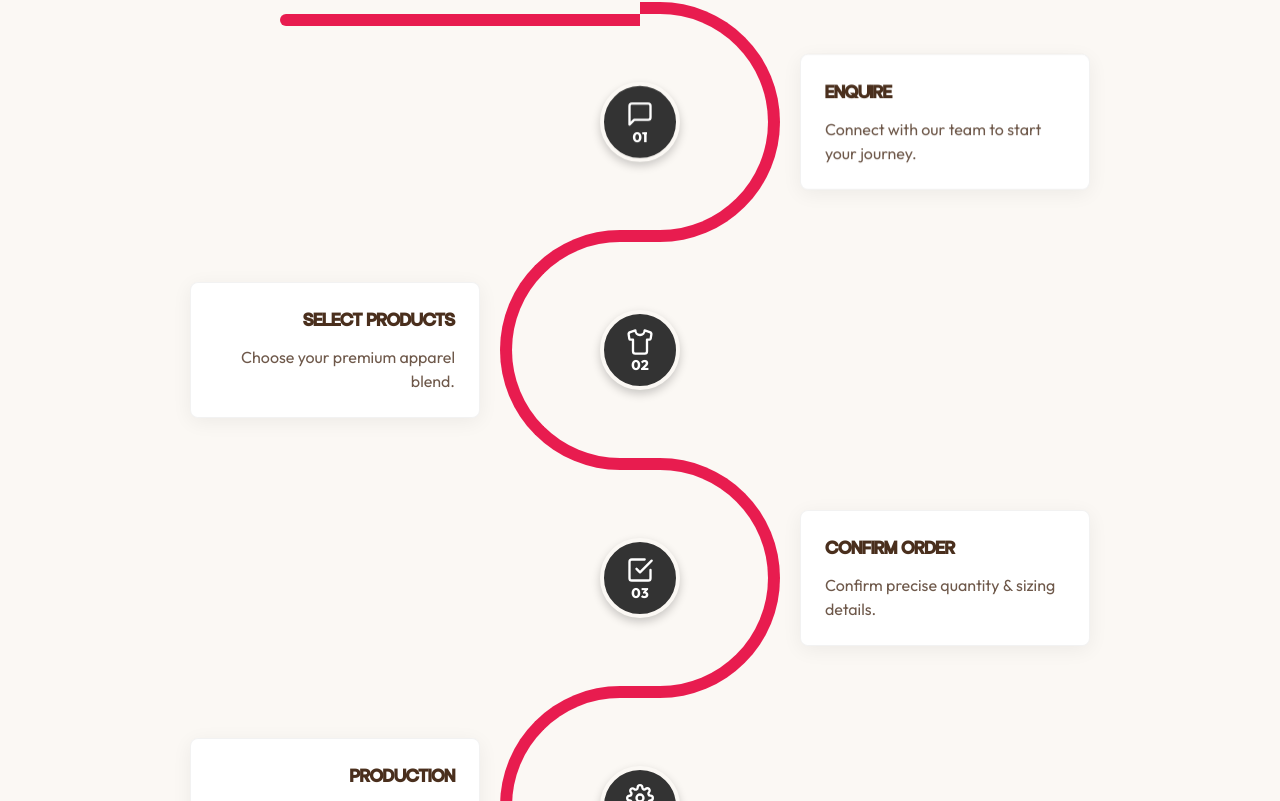
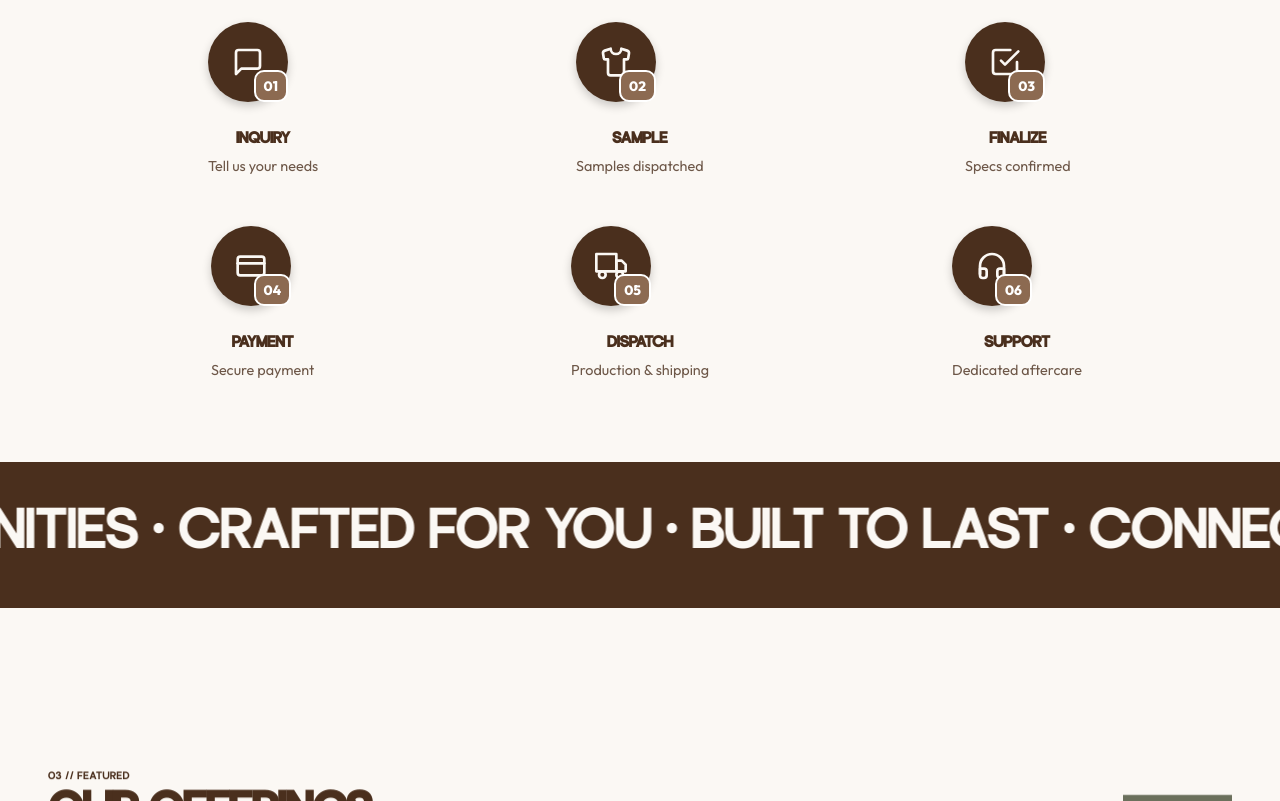
Before and after one commit to PTejasKr/alphaxgen, a Next.js app: page / in a window 1280 px wide. Shown: the part 2319-3120 px from the top of the page. Built offline with nearby package versions, Linux system fonts and the light colour scheme.

Commit message:
style: revert train mapping and use clean 3x2 grid for desktop process section

```diff
--- a/src/components/home/ProcessSection.module.css
+++ b/src/components/home/ProcessSection.module.css
@@ -24,241 +24,143 @@
   opacity: 0.8;
 }
 
-.timelineContainer {
+.compactBottom { padding-bottom: calc(var(--space-xl) / 2) !important; }
+
+/* ---------------------------------
+   MOBILE STICKY STACK LAYOUT
+   (Visible only on mobile)
+---------------------------------- */
+.mobileTimeline {
+  display: flex;
+  flex-direction: column;
+  gap: 40vh; /* Creates scrolling space between cards */
+  padding-bottom: 20vh;
   position: relative;
-  max-width: 900px;
-  margin: 0 auto;
-  padding-top: 24px;
-  padding-bottom: 24px;
 }
 
-.timelineStart {
-  position: absolute;
-  top: 24px;
-  left: 10%;
-  width: 40%;
-  height: 12px;
-  background-color: #E81C4F;
-  border-radius: 12px 0 0 12px;
+@media (min-width: 900px) {
+  .mobileTimeline {
+    display: none;
+  }
 }
 
-.timelineEnd {
-  position: absolute;
-  bottom: 24px;
-  right: 50%;
-  width: 40%;
-  height: 12px;
-  background-color: #E81C4F;
-  border-radius: 12px 0 0 12px;
+.mobileStepCard {
+  position: sticky;
+  width: 100%;
+  max-width: 500px;
+  margin: 0 auto;
 }
 
-.step {
-  position: relative;
+.mobileCardContent {
+  background: var(--white);
+  border: 1px solid rgba(0,0,0,0.05);
+  box-shadow: 0 10px 30px rgba(0,0,0,0.1);
+  border-radius: 12px;
+  padding: 1.5rem;
   display: flex;
   align-items: center;
-  min-height: 240px;
-  width: 100%;
+  gap: 1.5rem;
 }
 
-.step:not(:first-child) {
-  margin-top: -12px;
+.cardText {
+  display: flex;
+  flex-direction: column;
+  justify-content: center;
 }
 
-.curve {
-  position: absolute;
-  top: 0;
-  height: 100%;
-  width: 140px;
-  border: 12px solid #E81C4F;
+.stepIconWrap {
+  position: relative;
+  width: 60px;
+  height: 60px;
+  background-color: var(--ink);
+  color: var(--paper);
+  border-radius: 50%;
+  display: flex;
+  align-items: center;
+  justify-content: center;
+  flex-shrink: 0;
+  box-shadow: 0 4px 10px rgba(0,0,0,0.2);
 }
 
-.stepOdd {
-  justify-content: flex-end;
-}
-
-.stepOdd .curve {
-  left: 50%;
-  border-left: none;
-  border-radius: 0 999px 999px 0;
-}
-
-.stepEven {
-  justify-content: flex-start;
-}
-
-.stepEven .curve {
-  right: 50%;
-  border-right: none;
-  border-radius: 999px 0 0 999px;
-}
-
-.circle {
-  position: absolute;
-  left: 50%;
-  top: 50%;
-  transform: translate(-50%, -50%);
-  width: 80px;
-  height: 80px;
-  background-color: #333;
-  color: #fff;
-  border-radius: 50%;
-  display: flex;
-  flex-direction: column;
-  align-items: center;
-  justify-content: center;
-  z-index: 5;
-  box-shadow: 0 4px 10px rgba(0,0,0,0.2);
-  border: 4px solid var(--paper);
-}
-
-.circle svg {
-  width: 28px;
-  height: 28px;
-  stroke: #fff;
+.stepIconWrap svg {
+  width: 24px;
+  height: 24px;
+  stroke: var(--paper);
   fill: none;
-  margin-bottom: 2px;
 }
 
 .stepNumber {
-  font-size: 14px;
+  position: absolute;
+  bottom: -5px;
+  right: -5px;
+  background: var(--accent);
+  color: var(--white);
+  font-size: 0.7rem;
   font-weight: 800;
-  line-height: 1;
-}
-
-.contentBox {
-  background: var(--white);
-  padding: 24px;
-  border-radius: 8px;
-  box-shadow: 0 4px 20px rgba(0,0,0,0.06);
-  border: 1px solid rgba(0,0,0,0.05);
-  width: calc(50% - 160px);
-  position: absolute;
-  top: 50%;
-  transform: translateY(-50%);
-  z-index: 3;
-}
-
-.stepOdd .contentBox {
-  left: calc(50% + 160px);
-  text-align: left;
-}
-
-.stepEven .contentBox {
-  right: calc(50% + 160px);
-  text-align: right;
+  padding: 2px 6px;
+  border-radius: 10px;
+  border: 2px solid var(--white);
 }
 
 .stepTitle {
   font-family: var(--font-heading), sans-serif;
-  font-size: 1.25rem;
+  font-size: 1.1rem;
   font-weight: 700;
   text-transform: uppercase;
-  margin-bottom: 0.5rem;
+  margin-bottom: 0.25rem;
   color: var(--ink);
 }
 
 .stepDesc {
-  font-size: 1rem;
+  font-size: 0.9rem;
   opacity: 0.8;
   margin: 0;
 }
 
-.compactBottom { padding-bottom: calc(var(--space-xl) / 2) !important; }
+/* ---------------------------------
+   DESKTOP GRID LAYOUT
+   (Visible only on desktop)
+---------------------------------- */
+.desktopTimeline {
+  display: none;
+}
 
-/* Mobile Adjustments */
-@media (max-width: 899px) {
-  .timelineStart, .timelineEnd, .curve {
-    display: none;
-  }
-
-  .timelineContainer {
-    padding-left: 20px;
-  }
-
-  .timelineContainer::before {
-    content: '';
-    position: absolute;
-    top: 0;
-    bottom: 0;
-    left: 60px;
-    width: 8px;
-    background-color: #E81C4F;
-    transform: translateX(-50%);
-  }
-
-  .step {
-    min-height: auto;
-    margin-bottom: 40px;
-    margin-top: 0 !important;
-    display: flex;
-    align-items: center;
-    justify-content: flex-start !important;
-  }
-
-  .circle {
-    left: 60px;
-    width: 70px;
-    height: 70px;
-    border-width: 3px;
-  }
-
-  .circle svg {
-    width: 24px;
-    height: 24px;
-  }
-
-  .stepOdd .contentBox,
-  .stepEven .contentBox {
-    position: relative;
-    top: auto;
-    left: auto;
-    right: auto;
-    transform: none;
-    width: calc(100% - 100px);
-    margin-left: 110px;
-    text-align: left;
+@media (min-width: 900px) {
+  .desktopTimeline {
+    display: grid;
+    grid-template-columns: repeat(3, 1fr);
+    gap: 3rem 2rem;
+    max-width: 1100px;
+    margin: 0 auto;
+    padding-top: 2rem;
   }
 }
 
-@media (max-width: 480px) {
-  .timelineContainer {
-    padding-left: 10px;
-  }
-  .timelineContainer::before {
-    left: 40px;
-  }
-  .circle {
-    left: 40px;
-    width: 60px;
-    height: 60px;
-  }
-  .stepOdd .contentBox,
-  .stepEven .contentBox {
-    width: calc(100% - 70px);
-    margin-left: 80px;
-    padding: 16px;
-  }
-  .stepTitle {
-    font-size: 1.1rem;
-  }
-  .stepDesc {
-    font-size: 0.9rem;
-  }
+.desktopStep {
+  display: flex;
+  flex-direction: column;
+  align-items: center;
+  text-align: center;
 }
 
-
-.revealWrapper {
-  width: 100%;
-  height: 100%;
-  position: absolute;
-  top: 0;
-  left: 0;
+.desktopStep .stepIconWrap {
+  width: 80px;
+  height: 80px;
+  margin-bottom: 1.5rem;
 }
 
-@media (max-width: 899px) {
-  .revealWrapper {
-    position: relative;
-    top: auto;
-    left: auto;
-  }
+.desktopStep .stepIconWrap svg {
+  width: 32px;
+  height: 32px;
 }
+
+.desktopStep .stepNumber {
+  bottom: 0;
+  right: 0;
+  font-size: 0.85rem;
+  padding: 4px 8px;
+}
+
+.stepContent {
+  max-width: 280px;
+}
--- a/src/components/home/ProcessSection.tsx
+++ b/src/components/home/ProcessSection.tsx
@@ -7,8 +7,8 @@ import styles from "./ProcessSection.module.css";
 const steps = [
   {
     id: "01",
-    title: "Enquire",
-    desc: "Connect with our team to start your journey.",
+    title: "Inquiry",
+    desc: "Tell us your needs",
     icon: (
       <svg viewBox="0 0 24 24" strokeWidth="2" strokeLinecap="round" strokeLinejoin="round">
         <path d="M21 15a2 2 0 0 1-2 2H7l-4 4V5a2 2 0 0 1 2-2h14a2 2 0 0 1 2 2z"></path>
@@ -17,8 +17,8 @@ const steps = [
   },
   {
     id: "02",
-    title: "Select Products",
-    desc: "Choose your premium apparel blend.",
+    title: "Sample",
+    desc: "Samples dispatched",
     icon: (
       <svg viewBox="0 0 24 24" strokeWidth="2" strokeLinecap="round" strokeLinejoin="round">
         <path d="M20.38 3.46L16 2a4 4 0 01-8 0L3.62 3.46a2 2 0 00-1.34 2.23l.58 3.47a1 1 0 00.99.84H6v10c0 1.1.9 2 2 2h8a2 2 0 002-2V10h2.15a1 1 0 00.99-.84l.58-3.47a2 2 0 00-1.34-2.23z"></path>
@@ -27,8 +27,8 @@ const steps = [
   },
   {
     id: "03",
-    title: "Confirm Order",
-    desc: "Confirm precise quantity & sizing details.",
+    title: "Finalize",
+    desc: "Specs confirmed",
     icon: (
       <svg viewBox="0 0 24 24" strokeWidth="2" strokeLinecap="round" strokeLinejoin="round">
         <path d="M9 11l3 3L22 4"></path>
@@ -38,25 +38,36 @@ const steps = [
   },
   {
     id: "04",
-    title: "Production",
-    desc: "Manufacturing & comprehensive QC.",
+    title: "Payment",
+    desc: "Secure payment",
     icon: (
       <svg viewBox="0 0 24 24" strokeWidth="2" strokeLinecap="round" strokeLinejoin="round">
-        <circle cx="12" cy="12" r="3"></circle>
-        <path d="M19.4 15a1.65 1.65 0 0 0 .33 1.82l.06.06a2 2 0 0 1 0 2.83 2 2 0 0 1-2.83 0l-.06-.06a1.65 1.65 0 0 0-1.82-.33 1.65 1.65 0 0 0-1 1.51V21a2 2 0 0 1-2 2 2 2 0 0 1-2-2v-.09A1.65 1.65 0 0 0 9 19.4a1.65 1.65 0 0 0-1.82.33l-.06.06a2 2 0 0 1-2.83 0 2 2 0 0 1 0-2.83l.06-.06a1.65 1.65 0 0 0 .33-1.82 1.65 1.65 0 0 0-1.51-1H3a2 2 0 0 1-2-2 2 2 0 0 1 2-2h.09A1.65 1.65 0 0 0 4.6 9a1.65 1.65 0 0 0-.33-1.82l-.06-.06a2 2 0 0 1 0-2.83 2 2 0 0 1 2.83 0l.06.06a1.65 1.65 0 0 0 1.82.33H9a1.65 1.65 0 0 0 1-1.51V3a2 2 0 0 1 2-2 2 2 0 0 1 2 2v.09a1.65 1.65 0 0 0 1 1.51 1.65 1.65 0 0 0 1.82-.33l.06-.06a2 2 0 0 1 2.83 0 2 2 0 0 1 0 2.83l-.06.06a1.65 1.65 0 0 0-.33 1.82V9a1.65 1.65 0 0 0 1.51 1H21a2 2 0 0 1 2 2 2 2 0 0 1-2 2h-.09a1.65 1.65 0 0 0-1.51 1z"></path>
+        <rect x="2" y="5" width="20" height="14" rx="2"></rect>
+        <line x1="2" y1="10" x2="22" y2="10"></line>
       </svg>
     ),
   },
   {
     id: "05",
-    title: "Delivery",
-    desc: "Fast & reliable shipping to your door.",
+    title: "Dispatch",
+    desc: "Production & shipping",
     icon: (
       <svg viewBox="0 0 24 24" strokeWidth="2" strokeLinecap="round" strokeLinejoin="round">
         <rect x="1" y="3" width="15" height="13"></rect>
         <polygon points="16 8 20 8 23 11 23 16 16 16 16 8"></polygon>
         <circle cx="5.5" cy="18.5" r="2.5"></circle>
         <circle cx="18.5" cy="18.5" r="2.5"></circle>
+      </svg>
+    ),
+  },
+  {
+    id: "06",
+    title: "Support",
+    desc: "Dedicated aftercare",
+    icon: (
+      <svg viewBox="0 0 24 24" strokeWidth="2" strokeLinecap="round" strokeLinejoin="round">
+        <path d="M3 18v-6a9 9 0 0 1 18 0v6"></path>
+        <path d="M21 19a2 2 0 0 1-2 2h-1a2 2 0 0 1-2-2v-3a2 2 0 0 1 2-2h3zM3 19a2 2 0 0 0 2 2h1a2 2 0 0 0 2-2v-3a2 2 0 0 0-2-2H3z"></path>
       </svg>
     ),
   }
@@ -70,40 +81,56 @@ export function ProcessSection({ compactBottom = false }: { compactBottom?: bool
           <div className="text-small">The Process</div>
           <h2 className="heading-1">Our Sales Process</h2>
           <p className={styles.subtitle}>
-            Experience our transparent and efficient 5-step process designed for bulk buyers and distributors.
+            Experience our transparent and efficient 6-step process designed for bulk buyers and distributors.
           </p>
         </div>
       </Reveal>
 
-      <div className={styles.timelineContainer}>
-        {/* Start Line */}
-        <div className={styles.timelineStart}></div>
-
-        {steps.map((step, index) => {
-          // Odd in 1-index is even in 0-index.
-          const isOdd = (index + 1) % 2 !== 0;
-
-          return (
-            <div key={step.id} className={`${styles.step} ${isOdd ? styles.stepOdd : styles.stepEven}`}>
-              <div className={styles.curve}></div>
-
-              <Reveal delay={index * 100} className={styles.revealWrapper}>
-                <div className={styles.circle}>
-                  {step.icon}
-                  <span className={styles.stepNumber}>{step.id}</span>
-                </div>
-
-                <div className={styles.contentBox}>
-                  <h3 className={styles.stepTitle}>{step.title}</h3>
-                  <p className={styles.stepDesc}>{step.desc}</p>
+      {/* Mobile Sticky Stack Layout (only visible on mobile) */}
+      <Reveal>
+        <div className={styles.mobileTimeline}>
+          {steps.map((step, index) => (
+            <div
+              key={step.id}
+              className={styles.mobileStepCard}
+              style={{
+                top: `calc(120px + ${index * 16}px)`,
+                zIndex: 10 + index
+              }}
+            >
+              <Reveal delay={200} direction="up">
+                <div className={styles.mobileCardContent}>
+                  <div className={styles.stepIconWrap}>
+                    {step.icon}
+                    <div className={styles.stepNumber}>{step.id}</div>
+                  </div>
+                  <div className={styles.cardText}>
+                    <h3 className={styles.stepTitle}>{step.title}</h3>
+                    <p className={styles.stepDesc}>{step.desc}</p>
+                  </div>
                 </div>
               </Reveal>
             </div>
-          );
-        })}
+          ))}
+        </div>
+      </Reveal>
 
-        {/* End Line */}
-        <div className={styles.timelineEnd}></div>
+      {/* Desktop Horizontal Layout (only visible on desktop) */}
+      <div className={styles.desktopTimeline}>
+        {steps.map((step, index) => (
+          <div key={step.id} className={styles.desktopStep}>
+            <Reveal delay={index * 100}>
+              <div className={styles.stepIconWrap}>
+                {step.icon}
+                <div className={styles.stepNumber}>{step.id}</div>
+              </div>
+              <div className={styles.stepContent}>
+                <h3 className={styles.stepTitle}>{step.title}</h3>
+                <p className={styles.stepDesc}>{step.desc}</p>
+              </div>
+            </Reveal>
+          </div>
+        ))}
       </div>
     </section>
   );
```
